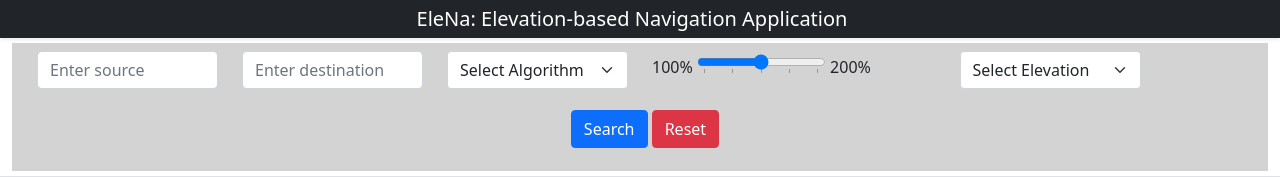
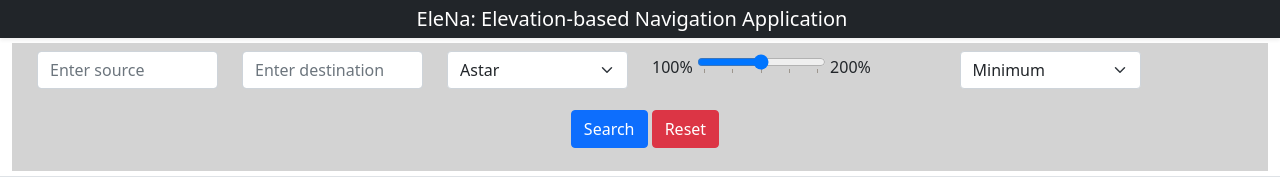
Before and after one commit to ParthivDupakuntla/CS520-EleNa, a Flask app: page / in a window 1280 px wide. Shown: the top 177 px of the page. Run offline with Flask 2, Linux system fonts and the light colour scheme; some libraries are stand-ins or nearby versions.

Commit message:
Update index.html
Default setting : Algo -> Astar; Mode -> Minimum

```diff
--- a/src/templates/index.html
+++ b/src/templates/index.html
@@ -86,7 +86,7 @@
 
                 <div class="col-lg-2 ">
                     <select class="form-select" name="algo" id="algo">
-                        <option> Select Algorithm</option>
+                        <!--<option> Select Algorithm</option>-->
                         <option value="astar">Astar</option>
                         <option value="dijkstra">Dijkstra</option>
                     </select>
@@ -106,7 +106,7 @@
                 </div>
                 <div class="col-lg-2 ">
                     <select class="form-select" name="elevation" id="elevation">
-                            <option> Select Elevation</option>
+                            <!--<option> Select Elevation</option>-->
                             <option value="minimize">Minimum</option>
                             <option value="maximize">Maximum</option>
                     </select>
```
